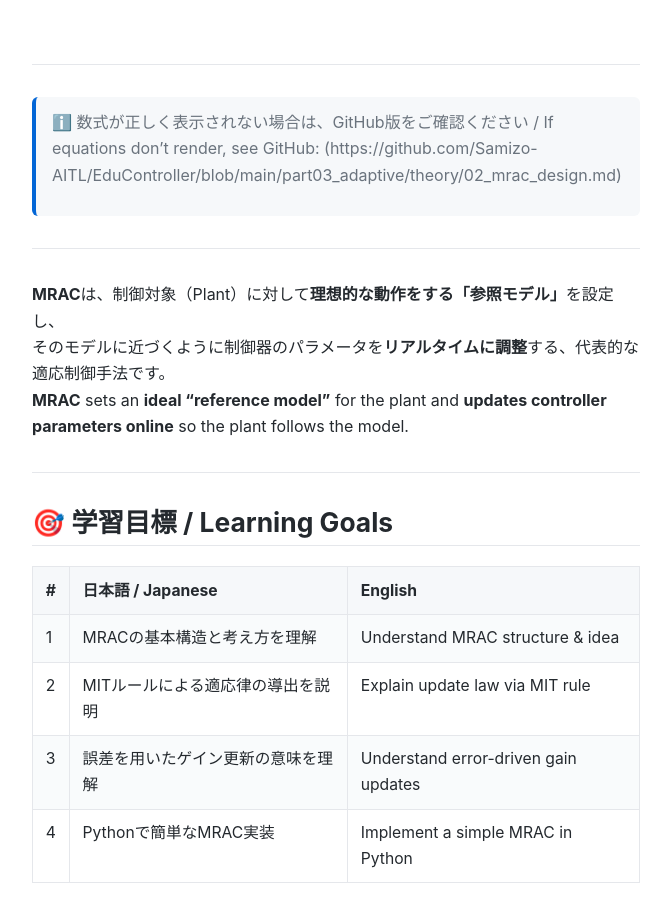
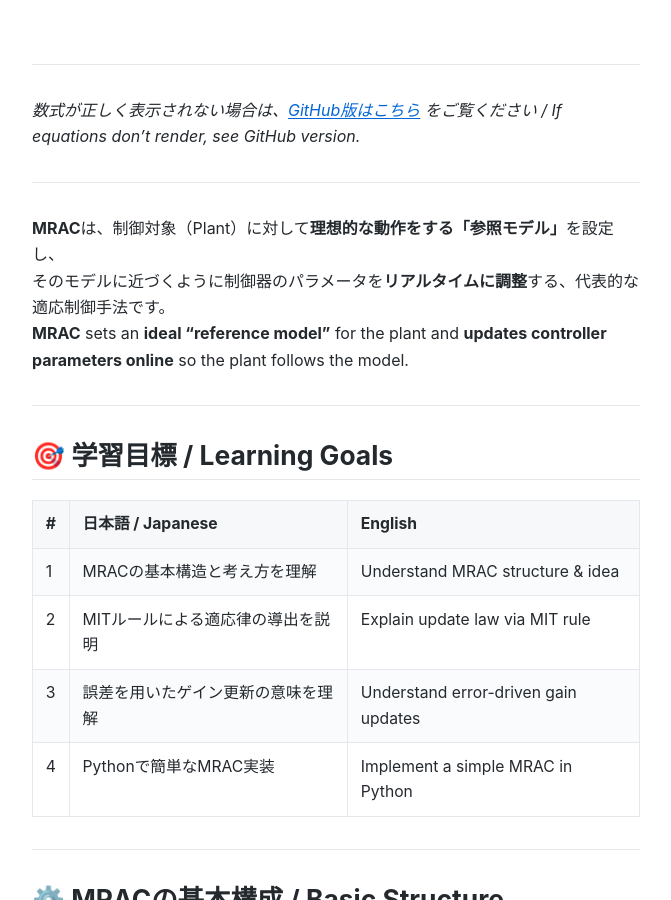
Before and after one commit to Samizo-AITL/EduController, a Jekyll site: the page built from part03_adaptive/theory/02_mrac_design.md, in a window 1280 px wide and 900 px high. Shown: the whole window, without its empty margins (304-975 px from the left). Built offline with Jekyll 4.4.1, drawn with Linux system fonts in a browser that asks for light colours.

Commit message:
Update 02_mrac_design.md

```diff
--- a/part03_adaptive/theory/02_mrac_design.md
+++ b/part03_adaptive/theory/02_mrac_design.md
@@ -8,7 +8,7 @@ permalink: /part03_adaptive/theory/02_mrac_design.html
 
 # 🎯 02. モデル参照型適応制御（MRAC：Model Reference Adaptive Control）
 
-> ℹ️ 数式が正しく表示されない場合は、GitHub版をご確認ください / If equations don’t render, see GitHub:  (https://github.com/Samizo-AITL/EduController/blob/main/part03_adaptive/theory/02_mrac_design.md)
+*数式が正しく表示されない場合は、[GitHub版はこちら](https://github.com/Samizo-AITL/EduController/blob/main/part03_adaptive/theory/02_mrac_design.md) をご覧ください / If equations don't render, see GitHub version.*
 
 ---
 
```
